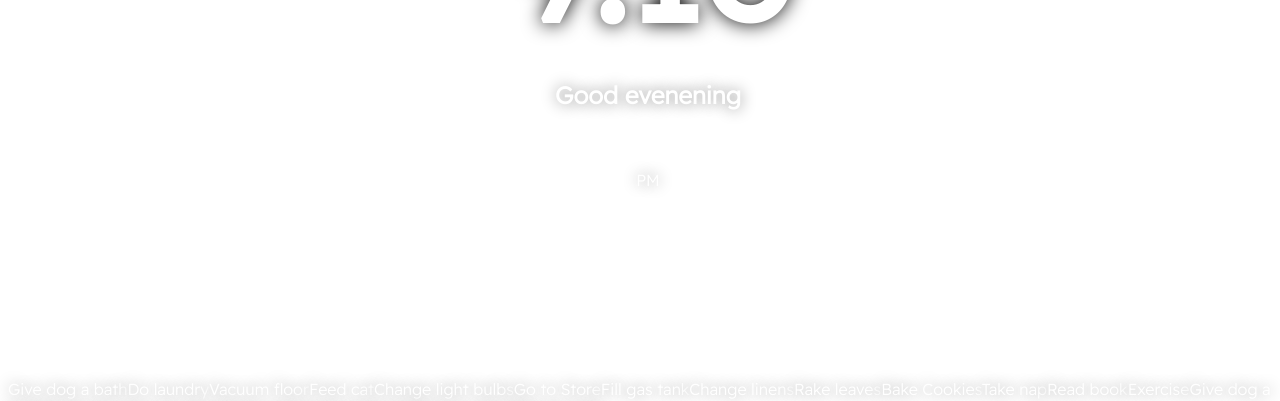
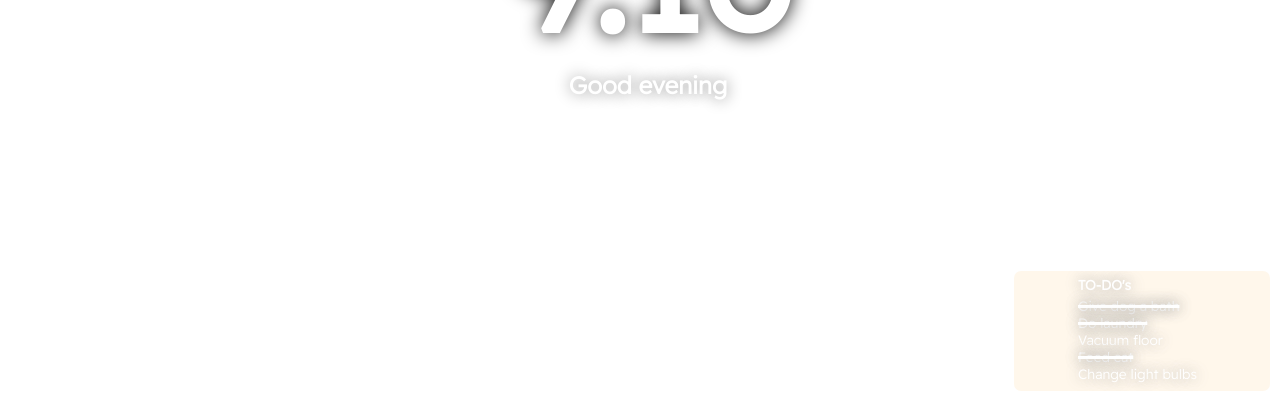
Before and after one commit to robbpalmer/fakementum, a React (Create React App) app: page / in a window 1280 px wide. Shown: the part 399-800 px from the top of the page. Built offline with nearby package versions, Linux system fonts and the light colour scheme; no server answers.

Commit message:
updated formatting and time-greeting

```diff
--- a/src/App.js
+++ b/src/App.js
@@ -4,7 +4,7 @@ import Clock from "./components/Clock";
 import Source from './components/Source'
 import Joke from "./components/Joke";
 import Weather from "./components/Weather";
-import Todos from "./components/Todos";
+import ToDoList from "./components/ToDoList";
 
 const App = () => {
   let [backgrounds, setBackgrounds] = useState([]);
@@ -34,7 +34,7 @@ const App = () => {
       <Clock />
       <Source src={source} backgrounds={backgrounds} link={href}/>
       <Joke />
-      <Todos />
+      <ToDoList />
 
     </div>
   );
--- a/src/components/Clock.js
+++ b/src/components/Clock.js
@@ -34,7 +34,7 @@ let Clock = () => {
         if(hours > 11 && hours < 17) {
         setGreeting('Good afternoon')
         } else if (hours >= 17) {
-            setGreeting('Good evenening')
+            setGreeting('Good evening')
         } else setGreeting('Good Morning')
     }
 
@@ -53,9 +53,7 @@ let Clock = () => {
             <h1 className="clock clockline">
                 {hours + ':' + minutes}
             </h1>
-            <p class="clockline">
-                {ampm}
-            </p>
+
             <h2 id="greeting">
                 {greeting}
             </h2>
--- /dev/null
+++ b/src/components/ToDoList.js
@@ -0,0 +1,37 @@
+import React, {useState, useEffect} from "react";
+import data from '../json/data.json';
+import Todo from './Todo'
+
+let ToDoList = () => {
+    let [todosData, setTodosData] = useState(data);
+
+    let handleToggle = (id) => {
+        let mapped = todosData.map(todo => {
+            return todo.id == id ? {...todo, complete: !todo.complete} : {...todo};
+        });
+        setTodosData(mapped);
+    }
+
+    let handleFilter = () => {
+        let filtered = todosData.filter(todo => {
+            return !todo.complete;
+        });
+        setTodosData(filtered);
+    }
+
+    return(
+        <div id="todo-container">
+            <p class="bold">TO-DO's</p>
+            {todosData.map(todo => {
+                return (
+                    <Todo todos={todo} handleToggle={handleToggle} />
+                )
+            })}
+            <button style={{margin: '20px'}} onClick={handleFilter}>Clear Completed</button>
+        </div>
+    )
+}
+
+
+
+export default ToDoList;
--- /dev/null
+++ b/src/components/Todo.js
@@ -0,0 +1,13 @@
+import React from 'react';
+
+let Todo = ({todos, handleToggle}) => {
+    return(
+        <div className={todos.complete ? "strike" : ""}>
+            <p onClick={handleToggle}>{todos.task}</p>
+        </div>
+    )
+}
+
+
+
+export default Todo;
--- a/src/components/Todos.js
+++ /dev/null
@@ -1,17 +0,0 @@
-import React, {useState, useEffect} from "react";
-import data from '../json/data.json';
-
-let Todos = () => {
-    let [todos, setTodos] = useState(data);
-    let tasks = todos.map(todo => todo.task)
-
-    return(
-        <div id="todo-container">
-            <p>{tasks}</p>
-        </div>
-    )
-}
-
-
-
-export default Todos;
--- a/src/index.css
+++ b/src/index.css
@@ -11,12 +11,21 @@ a:link {
 
 a:hover {
     text-shadow: 0px 0px 30px beige;
-    cursor:default;
 }
 
 /* #location {
     visibility: hidden;
 } */
+
+.bold {
+    font-weight: bold;
+    padding-bottom: 4px;
+
+}
+
+.strike {
+    text-decoration: line-through white 3px;
+}
 
 body {
     background-repeat: no-repeat;
@@ -79,7 +88,7 @@ p {
 
 .joke-container {
     display: flex;
-    margin: auto auto 10px auto;
+    margin: auto auto 20px auto;
     justify-content: center;
     font-size: 120%;
     color: white;
@@ -89,7 +98,7 @@ p {
 #joke {
     display: flex;
     text-align: center;
-    padding: 5vh;
+    /* padding: 5vh; */
     text-shadow: 0px 0px 15px black
 }
 
@@ -121,6 +130,19 @@ p {
     text-align: center;
 }
 
+#todo-container {
+    font-size: 85%;
+    position: absolute;
+    width: 20vw;
+    height: 120px;
+    right: 10px;
+    bottom: 10px;
+    overflow: scroll;
+    background-color: rgba(255, 235, 205, 0.397);
+    border-radius: 7px;
+    padding: 5px 11px 5px 5vw;
+}
+
 /* #weather-container:hover {
     background-color: rgba(141, 17, 17, 0.397);
     width: 100px;
--- a/src/json/data.json
+++ b/src/json/data.json
@@ -18,64 +18,4 @@
     "id": 5,
     "task": "Change light bulbs",
     "complete": false
-  }, {
-    "id": 6,
-    "task": "Go to Store",
-    "complete": true
-  }, {
-    "id": 7,
-    "task": "Fill gas tank",
-    "complete": true
-  }, {
-    "id": 8,
-    "task": "Change linens",
-    "complete": false
-  }, {
-    "id": 9,
-    "task": "Rake leaves",
-    "complete": true
-  }, {
-    "id": 10,
-    "task": "Bake Cookies",
-    "complete": false
-  }, {
-    "id": 11,
-    "task": "Take nap",
-    "complete": true
-  }, {
-    "id": 12,
-    "task": "Read book",
-    "complete": true
-  }, {
-    "id": 13,
-    "task": "Exercise",
-    "complete": false
-  }, {
-    "id": 14,
-    "task": "Give dog a bath",
-    "complete": false
-  }, {
-    "id": 15,
-    "task": "Do laundry",
-    "complete": false
-  }, {
-    "id": 16,
-    "task": "Vacuum floor",
-    "complete": false
-  }, {
-    "id": 17,
-    "task": "Feed cat",
-    "complete": true
-  }, {
-    "id": 18,
-    "task": "Change light bulbs",
-    "complete": false
-  }, {
-    "id": 19,
-    "task": "Go to Store",
-    "complete": false
-  }, {
-    "id": 20,
-    "task": "Fill gas tank",
-    "complete": false
   }]
```
